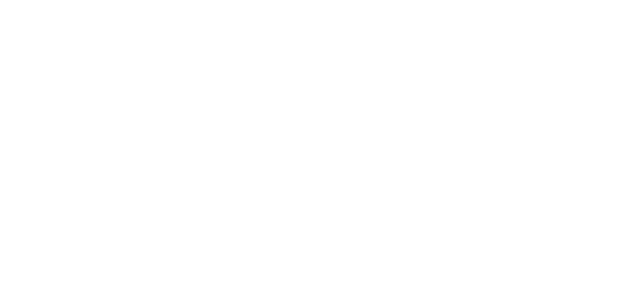
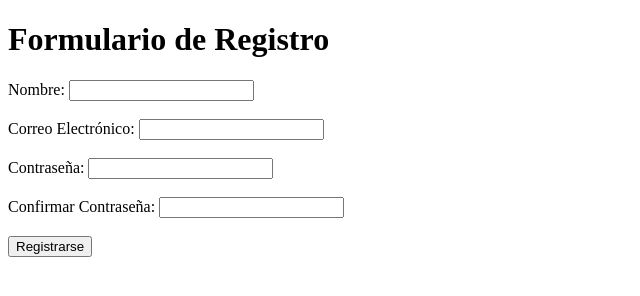
Before and after one commit to izokri/web, a plain HTML site: page activitats/html/accesibilidad/act2.html in a window 1280 px wide. Shown: the whole page, without its empty margins (0-640 px from the left). Drawn offline with Linux system fonts and the light colour scheme.

Commit message:
Accesibilidad Actividades

```diff
--- a/activitats/html/accesibilidad/act2.html
+++ b/activitats/html/accesibilidad/act2.html
@@ -0,0 +1,29 @@
+<!DOCTYPE html>
+<html lang="es">
+<head>
+    <meta charset="UTF-8">
+    <meta name="viewport" content="width=device-width, initial-scale=1.0">
+    <title>Formulario de Registro</title>
+</head>
+<body>
+
+    <h1>Formulario de Registro</h1>
+
+    <form>
+        <label for="nombre">Nombre:</label>
+        <input type="text" id="nombre"  required><br><br>
+
+        <label for="email">Correo Electrónico:</label>
+        <input type="email" id="email"  required ><br><br>
+
+        <label for="contrasena">Contraseña:</label>
+        <input type="password" id="contrasena" required><br><br>
+
+        <label for="confirmar-contrasena">Confirmar Contraseña:</label>
+        <input type="password" id="confirmar-contrasena"  required><br><br>
+
+        <button type="submit" aria-label="Registrarse">Registrarse</button>
+    </form>
+
+</body>
+</html>
```
Also changed, not shown: activitats/html/interactivos/act2.html (+1 -1 lines), activitats/html/interactivos/act3.html (+1 -1 lines).
